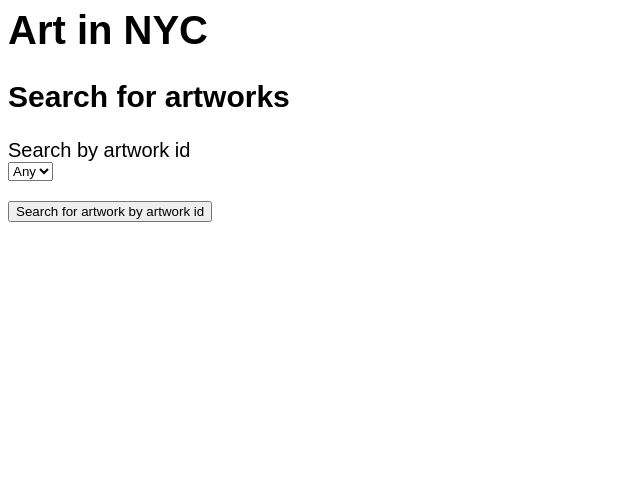
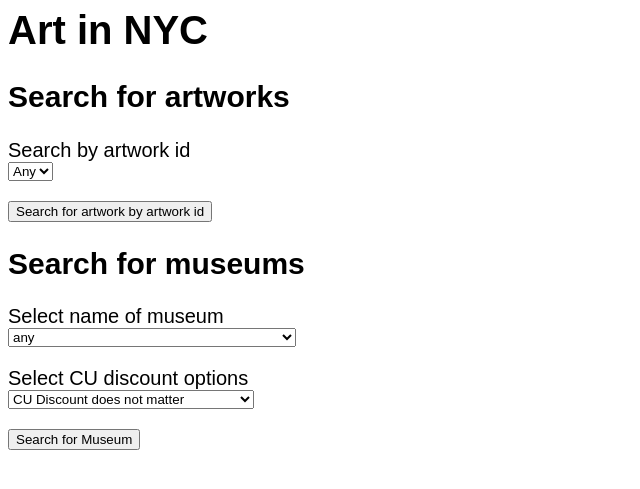
Before and after one commit to rose-huang/w4111-proj1-artdb, a Flask app: template templates/index.html in a window 1280 px wide. Shown: the top 489 px of the page, without its empty margins (0-640 px from the left). Run offline with Flask 2, Linux system fonts and the light colour scheme; the template is opened without the code that fills it, so the values that code supplies are empty; parts of the project's set-up code (start-up, migrations or seed data) failed here and were passed over.

Commit message:
Uncommented museums

```diff
--- a/templates/index.html
+++ b/templates/index.html
@@ -161,7 +161,7 @@
 
 
 <!-- SEARCH FOR MUSEUMS -->
-  <!--<h2>Search for museums</h2>
+  <h2>Search for museums</h2>
   <form method="POST" action="/recommendmuseum">
     <p>Select name of museum<br>
     <select name="get_museumname">
@@ -191,8 +191,8 @@
   <div>
     {% block content %}
     {{table | safe}}
-    {% endblock %}
-  </div> -->
+    {% endblock content %}
+  </div>
 
 
 
```
